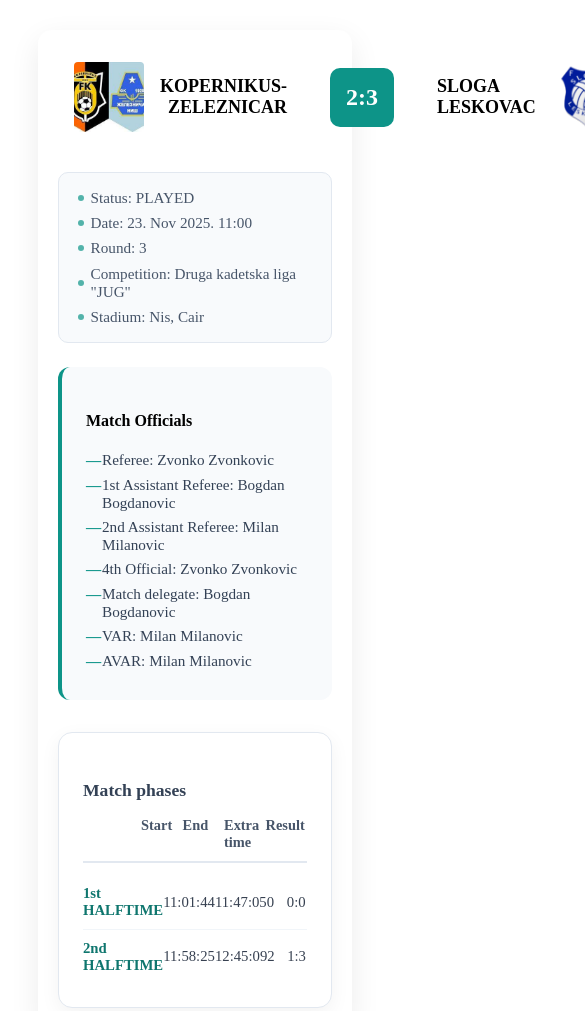
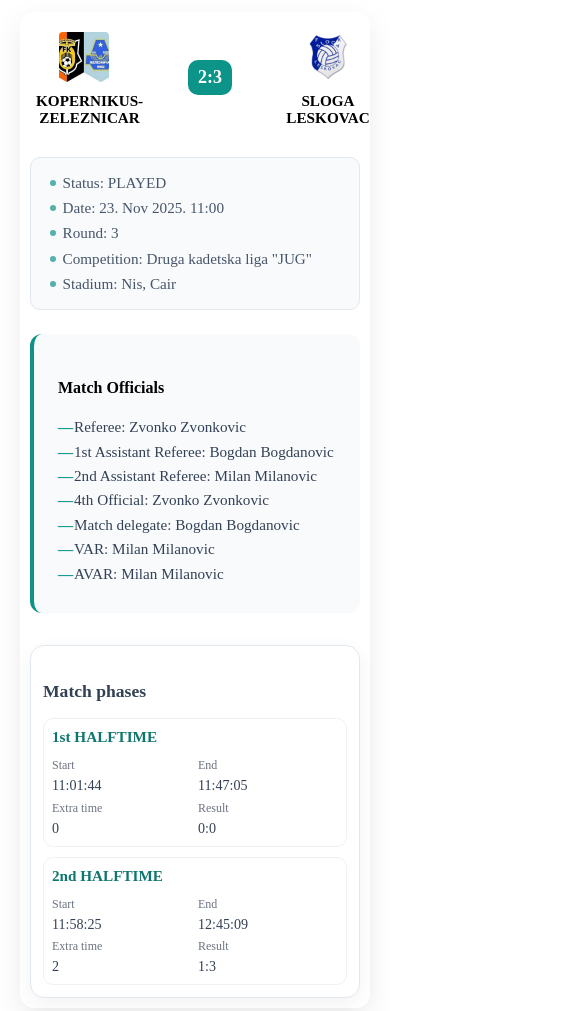
Before and after one commit to aleksacekic/Football-referee-system, a website: page FootballRef/frontend/views/match.html in a window 390 px wide. Shown: the top 1011 px of the page, 585 px wide, since content can reach past the window. Drawn offline with Linux system fonts and the light colour scheme.

Commit message:
Updated css

```diff
--- a/FootballRef/frontend/styles/pages/match.css
+++ b/FootballRef/frontend/styles/pages/match.css
@@ -15,7 +15,6 @@
 }
 
 .result-numbers-container {
-
   min-width: 150px;
   /*  */
   font-weight: 600;
@@ -30,7 +29,6 @@
   border-radius: 10px;
   background: #0d9488;
   color: white;
-
 }
 
 .team-logo-container {
@@ -41,30 +39,28 @@
   width: 94px;
 }
 
-
-.team-logo{
+.team-logo {
   display: block;
   max-width: 70px;
   max-height: 70px;
   border-radius: 4px;
 }
 
-.team-name{
+.team-name {
   flex: 1;
   font-weight: 600;
   font-size: large;
 }
 
-.team-name1{
+.team-name1 {
   text-align: end;
-
 }
 
-.team-name2{
+.team-name2 {
   text-align: start;
 }
 
-.other-info{
+.other-info {
   display: flex;
   flex-direction: column;
 }
@@ -80,7 +76,6 @@
   border-radius: 10px;
   border: 1px solid #e2e8f0; /* svetli border */
 }
-
 
 /* svaka stavka */
 .other-info span {
@@ -101,7 +96,6 @@
   flex-shrink: 0;
   opacity: 0.7;
 }
-
 
 .referee-info {
   margin-top: 1.5rem;
@@ -135,7 +129,7 @@
   border-radius: 14px;
   border: 1px solid #e2e8f0;
   padding: 1.5rem;
-  box-shadow: 0 6px 20px rgba(0,0,0,0.05);
+  box-shadow: 0 6px 20px rgba(0, 0, 0, 0.05);
 }
 
 .match-time-info h4 {
@@ -145,10 +139,12 @@
   color: #334155;
 }
 
-/* Header labels */
+/* ===== Responsive fix for match-time (desktop preserved, mobile card-style) ===== */
+
+/* Improve desktop robustness: minimum column width so items don't collapse */
 .match-time-labels {
   display: grid;
-  grid-template-columns: 1.4fr repeat(4, 1fr);
+  grid-template-columns: 1.4fr repeat(4, minmax(90px, 1fr)); /* allow min width */
   font-weight: 600;
   color: #475569;
   font-size: 0.9rem;
@@ -157,34 +153,258 @@
   margin-bottom: 0.8rem;
 }
 
-/* Rows */
 .match-time > div {
   display: grid;
-  grid-template-columns: 1.4fr repeat(4, 1fr);
+  grid-template-columns: 1.4fr repeat(4, minmax(90px, 1fr));
   padding: 0.6rem 0;
   border-bottom: 1px solid #f1f5f9;
-}
-
-.match-time > div:last-child {
-  border-bottom: none;
+  gap: 0.25rem 0.75rem;
 }
 
 .match-time span {
   font-size: 0.92rem;
   color: #374151;
-  display: flex;
-  align-items: center;
+  display: block; /* block so grid cells behave predictably */
+  line-height: 1.25;
+  word-break: break-word; /* prevent overflow */
 }
 
-/* Prva kolona – naziv poluvremena */
+/* first column styling on desktop */
 .match-time span:first-child {
   font-weight: 600;
   color: #0f766e;
 }
 
-/* Hover efekat */
-.match-time > div:hover {
-  background: #f8fafc;
-  border-radius: 8px;
-  transition: 0.15s ease;
+/* ===== Mobile / small devices ===== */
+@media (max-width: 768px) {
+  /* Hide header row to save vertical space (we will show labels above values) */
+  .match-time-labels {
+    display: none;
+  }
+
+  /* Make rows stacked as cards */
+  .match-time {
+    display: flex;
+    flex-direction: column;
+    gap: 10px;
+    margin-top: 8px;
+  }
+
+  .match-time > div {
+    display: grid;
+    grid-template-columns: 1fr 1fr; /* two columns: value pairs */
+    gap: 6px 12px;
+    background: #ffffff;
+    padding: 10px;
+    border-radius: 10px;
+    border: 1px solid #eef2f6;
+    align-items: start;
+  }
+
+  /* Phase title spans use full width */
+  .match-time > div span:first-child {
+    grid-column: 1 / -1;
+    font-weight: 700;
+    color: #0f766e;
+    margin-bottom: 6px;
+    font-size: 0.98rem;
+  }
+
+  /* All other spans get an inline label above them using ::before */
+  /* 2nd span -> Start, 3rd -> End, 4th -> Extra time, 5th -> Result */
+  .match-time > div span:nth-child(2)::before {
+    content: "Start";
+    display: block;
+    font-size: 0.75rem;
+    color: #6b7280;
+    margin-bottom: 4px;
+  }
+  .match-time > div span:nth-child(3)::before {
+    content: "End";
+    display: block;
+    font-size: 0.75rem;
+    color: #6b7280;
+    margin-bottom: 4px;
+  }
+  .match-time > div span:nth-child(4)::before {
+    content: "Extra time";
+    display: block;
+    font-size: 0.75rem;
+    color: #6b7280;
+    margin-bottom: 4px;
+  }
+  .match-time > div span:nth-child(5)::before {
+    content: "Result";
+    display: block;
+    font-size: 0.75rem;
+    color: #6b7280;
+    margin-bottom: 4px;
+  }
+
+  /* small visual tweaks */
+  .match-time > div span {
+    font-size: 0.92rem;
+    color: #334155;
+  }
+
+  /* reduce paddings and margins on small devices to avoid overflow */
+  .match-info {
+    margin: 16px 12px;
+    padding: 12px;
+    min-height: auto;
+  }
+  .match-time-info {
+    padding: 12px;
+  }
 }
+
+/* Extra small phones */
+@media (max-width: 420px) {
+  .match-time > div {
+    padding: 8px;
+    gap: 6px;
+  }
+  .match-time > div span:first-child {
+    font-size: 0.95rem;
+  }
+  .match-time > div span {
+    font-size: 0.88rem;
+  }
+  .match-info {
+    margin: 10px 8px;
+    padding: 10px;
+  }
+}
+
+/* ---------- Responsive: fixed 3-column grid for very narrow screens ---------- */
+/* aktivira se kad viewport bude <= 760px (možeš prilagoditi breakpoint) */
+@media (max-width: 760px) {
+  /* Pretvori result u 3-kolonski grid:
+     - kolona 1: lijevi tim (logo + name)
+     - kolona 2: rezultat centriran
+     - kolona 3: desni tim (name + logo) */
+  .result {
+    display: grid;
+    grid-template-columns: 84px 1fr 84px; /* fiksne uske kolone za grbove, sredina fleks */
+    grid-template-rows: auto auto; /* dva reda: logo/naziv i (opcionalno druga linija) */
+    align-items: center;
+    justify-items: center;
+    gap: 6px 12px;
+    padding: 6px 0;
+  }
+
+  /* LEVI grb (prvi .team-logo-container) */
+  .result > .team-logo-container:first-of-type {
+    grid-column: 1;
+    grid-row: 1;
+    justify-self: center;
+    padding: 4px;
+  }
+
+  /* LEVO ime - staje POD grb i zauzima prvu kolonu */
+  .result > .team-name.team-name1 {
+    grid-column: 1;
+    grid-row: 2;
+    text-align: center;
+    font-size: 0.95rem; /* smanjen font */
+    line-height: 1.15;
+    padding: 0 6px;
+    word-break: normal;
+    overflow-wrap: normal;
+    white-space: normal;
+    margin-left: auto;
+  }
+
+  /* REZULTAT u srednjoj koloni, centriran i vertikalno i horizontalno */
+  .result-numbers-container {
+    grid-column: 2;
+    grid-row: 1 / span 2; /* zauzima oba reda (centar) */
+    display: flex;
+    align-items: center;
+    justify-content: center;
+    padding: 0 6px;
+  }
+
+  .result-numbers {
+    padding: 0.55rem 0.9rem;
+    margin: 0;
+    font-weight: 600;
+    font-size: x-large;
+  }
+
+  /* DESNO ime - ispod desnog grba, ali u centru treće kolone */
+  .result > .team-name.team-name2 {
+    grid-column: 3;
+    grid-row: 2;
+    text-align: center;
+    font-size: 0.95rem;
+    line-height: 1.15;
+    padding: 0 6px;
+    word-break: normal;
+    overflow-wrap: normal;
+    white-space: normal;
+    /* margin-right: auto; */
+  }
+
+  /* DESNI grb (poslednji .team-logo-container) */
+  .result > .team-logo-container:last-of-type {
+    grid-column: 3;
+    grid-row: 1;
+    justify-self: center;
+    padding: 4px;
+  }
+
+  /* smanji sliku grba da stane uredno */
+  .team-logo {
+    max-width: 56px;
+    max-height: 56px;
+    width: auto;
+    height: auto;
+    display: block;
+  }
+
+  .team-logo1 {
+    margin-left: auto;
+  }
+
+  /* osiguraj da ime ekipe ne biva prelomljeno po slovima */
+  .team-name {
+    word-break: keep-all;
+    overflow-wrap: normal;
+    hyphens: auto;
+    min-width: 0; /* omogućava da flex/grid ponaša ispravno */
+  }
+
+  /* smanji padding kartice na malim ekranima */
+  .match-info {
+    padding: 10px;
+    margin: 12px;
+  }
+}
+
+/* dodatna fina podešavanja za još manje ekrane (<= 420px) */
+@media (max-width: 420px) {
+  .result {
+    grid-template-columns: 64px 1fr 64px; /* još manjе grbovi */
+    gap: 6px 8px;
+  }
+  .team-logo {
+    max-width: 50px;
+    max-height: 50px;
+  }
+  .team-name.team-name1,
+  .team-name.team-name2 {
+    font-size: 0.9rem;
+  }
+  .result-numbers {
+    padding: 0.45rem 0.6rem;
+    font-weight: 600;
+    font-size: large;
+
+    margin-left: 30px;
+  }
+
+  .result-numbers-container {
+    min-width: 50px;
+  }
+}
--- a/FootballRef/frontend/views/match.html
+++ b/FootballRef/frontend/views/match.html
@@ -1,5 +1,5 @@
 <!DOCTYPE html>
-<html lang="en">
+<html lang="sr">
   <head>
     <meta charset="UTF-8" />
     <meta name="viewport" content="width=device-width, initial-scale=1.0" />
@@ -13,7 +13,7 @@
       <div class="match-info">
         <div class="result">
           <div class="team-logo-container">
-            <img class="team-logo" src="../assets/images/team1.jpeg" />
+            <img class="team-logo team-logo1" src="../assets/images/team1.jpeg" />
           </div>
 
           <div class="team-name team-name1">KOPERNIKUS-ZELEZNICAR</div>
@@ -22,11 +22,14 @@
             <div class="result-numbers">2:3</div>
           </div>
 
+
           <div class="team-name team-name2">SLOGA LESKOVAC</div>
 
           <div class="team-logo-container">
-            <img class="team-logo" src="../assets/images/team2.png" />
+            <img class="team-logo team-logo2" src="../assets/images/team2.png" />
           </div>
+
+
         </div>
         <div class="other-info">
           <span>Status: PLAYED</span>
```
